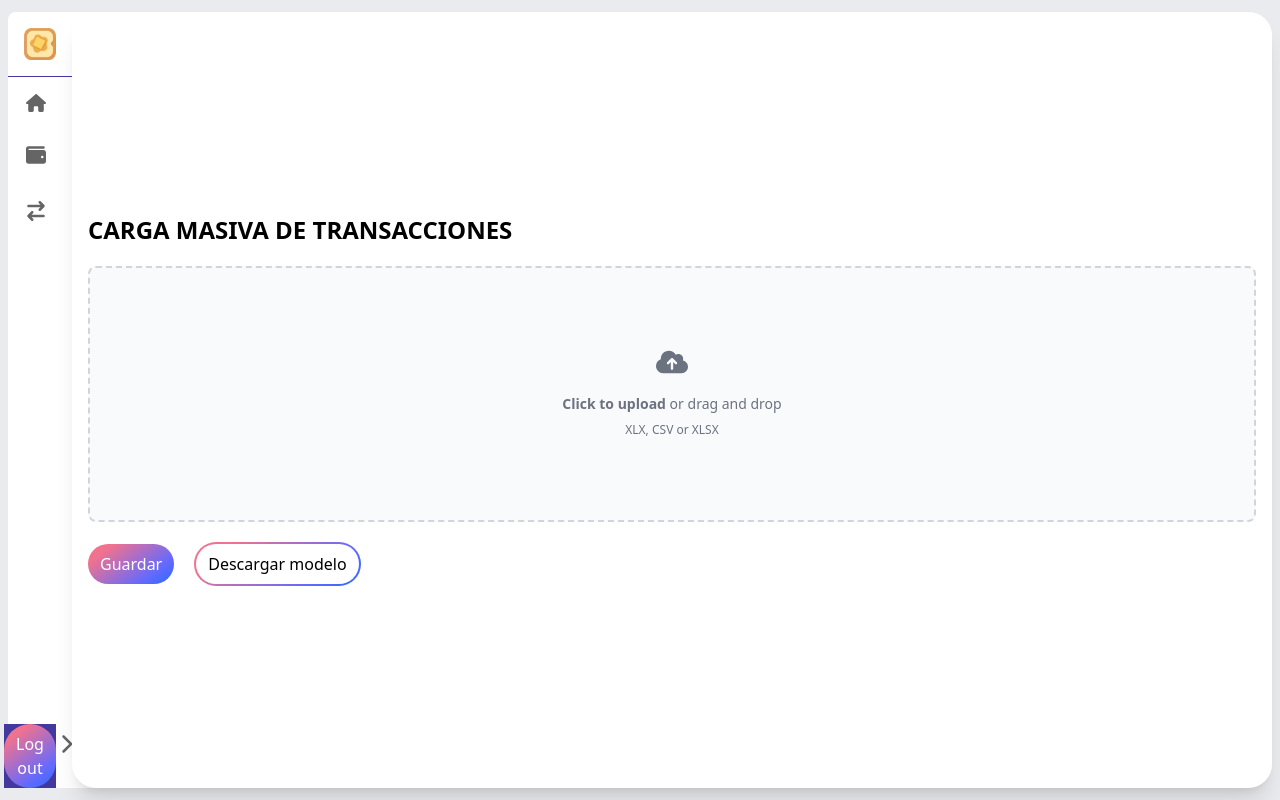
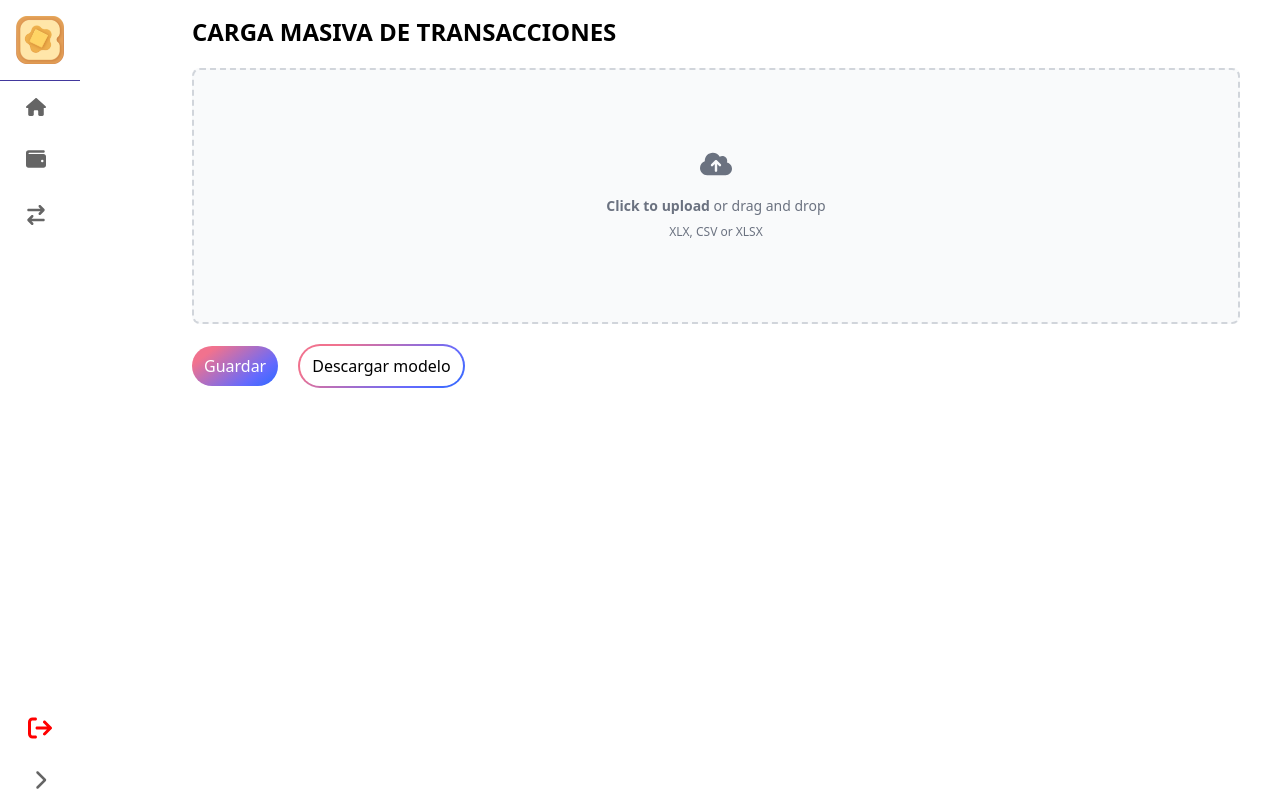
Before and after one commit to Stocks-admin/Front, a Next.js app: page /transactions/massiveCreation in a window 1280 px wide. Built offline with nearby package versions, Linux system fonts and the light colour scheme; no server answers; sample sign-in values are in the browser's storage; what use-query-params would draw is missing.

Commit message:
Several improvements

```diff
--- a/components/Layout/SidebarLayout.tsx
+++ b/components/Layout/SidebarLayout.tsx
@@ -1,21 +1,36 @@
 import React, { PropsWithChildren, useState } from "react";
 import Sidebar from "../Sidebar";
 
-const SidebarLayout = (props: PropsWithChildren) => {
+const SidebarLayout = ({ children }: PropsWithChildren) => {
   const [collapsed, setSidebarCollapsed] = useState(true);
   return (
-    <div className="min-h-screen px-2 py-3 bg-[#eaebef] flex flex-col">
+    // <div className="min-h-screen h-full px-2 py-3 bg-[#eaebef] flex flex-col">
+    //   <div
+    //     className={`grid flex-1 bg-white rounded-3xl ${
+    //       collapsed ? "grid-cols-sidebar-collapsed" : "grid-cols-sidebar"
+    //     } transition-[grid-template-columns] duration-300 ease-in-out`}
+    //   >
+    //     {/* sidebar */}
+    //     <Sidebar collapsed={collapsed} setCollapsed={setSidebarCollapsed} />
+    //     {/* content */}
+    //     <div className="bg-white rounded-3xl shadow-xl">
+    //         <div className="container mx-auto h-full">{props.children}</div>
+    //     </div>
+    //   </div>
+    // </div>
+
+    <div className="min-h-screen h-full pe-2">
       <div
-        className={`grid flex-1 bg-white rounded-3xl ${
+        className={`grid gap-2 flex-1 rounded-3xl ${
           collapsed ? "grid-cols-sidebar-collapsed" : "grid-cols-sidebar"
         } transition-[grid-template-columns] duration-300 ease-in-out`}
       >
         {/* sidebar */}
         <Sidebar collapsed={collapsed} setCollapsed={setSidebarCollapsed} />
-        {/* content */}
-        <div className="bg-white rounded-3xl shadow-xl">
-          <div className="container mx-auto h-full">{props.children}</div>
-        </div>
+      </div>
+      {/* content */}
+      <div className="p-4 sm:ml-40">
+        <div className="container mx-auto h-full">{children}</div>
       </div>
     </div>
   );
--- a/components/Sidebar.tsx
+++ b/components/Sidebar.tsx
@@ -8,6 +8,7 @@ import {
   faHome,
   faWallet,
   faArrowRightArrowLeft,
+  faArrowRightFromBracket,
 } from "@fortawesome/free-solid-svg-icons";
 import logo from "./Layout/assets/Iso logo.png";
 import iso from "./Layout/assets/Iso.png";
@@ -24,8 +25,12 @@ const Sidebar = ({ collapsed, setCollapsed }: IProps) => {
   // 👇 use the correct icon depending on the state.
   const icon = collapsed ? faChevronRight : faChevronLeft;
   return (
-    <div className={"bg-white text-[#656565] rounded-lg"}>
-      <div className={"flex flex-col justify-between h-full"}>
+    <aside
+      className={`bg-white text-[#656565] rounded-lg font-poppins fixed top-0 left-0 z-40 h-screen transition-all -translate-x-full sm:translate-x-0 ${
+        collapsed ? "w-20" : "w-40"
+      }`}
+    >
+      <div className={"flex flex-col h-full"}>
         {/* logo and collapse button */}
         <div
           className={`flex items-center border-b border-b-indigo-800 ${
@@ -80,16 +85,29 @@ const Sidebar = ({ collapsed, setCollapsed }: IProps) => {
           </div>
         </div>
         {/* Bottom collapse button */}
+        <div className="mb-5">
+          <button
+            className="flex items-center w-full font-semibold gap-2 px-3"
+            style={{
+              marginLeft: collapsed ? "auto" : "",
+              marginRight: collapsed ? "auto" : "",
+              justifyContent: collapsed ? "center" : "flex-start",
+            }}
+            onClick={() => logout(true)}
+          >
+            <FontAwesomeIcon
+              icon={faArrowRightFromBracket}
+              color="red"
+              size="xl"
+            />
+            {!collapsed && "Logout"}
+          </button>
+        </div>
         <div
           className={`self-bottom flex ${
             collapsed ? "justify-center" : "justify-end"
           }`}
         >
-          <div className="bg-indigo-800">
-            <button className="btn-primary" onClick={() => logout(true)}>
-              Log out
-            </button>
-          </div>
           <button
             className={
               "grid place-content-center hover:bg-indigo-800 w-10 h-10 rounded-full" // shape
@@ -100,7 +118,7 @@ const Sidebar = ({ collapsed, setCollapsed }: IProps) => {
           </button>
         </div>
       </div>
-    </div>
+    </aside>
   );
 };
 export default Sidebar;
--- a/hooks/useUpdatePortfolio.ts
+++ b/hooks/useUpdatePortfolio.ts
@@ -1,7 +1,8 @@
 import { setPortfolio } from "@/redux/slices/portfolioSlice";
-import { getUserPortfolio } from "@/services/userServices";
+import { getUserBenchmark, getUserPortfolio } from "@/services/userServices";
 import { useDispatch } from "react-redux";
 import { useToast } from "./useToast";
+import { setBenchmark } from "@/redux/slices/benchmarkSlice";
 
 export function useUpdatePortfolio() {
   const dispatch = useDispatch();
@@ -13,6 +14,11 @@ export function useUpdatePortfolio() {
       if (newPortfolio.status === 200) {
         dispatch(setPortfolio(newPortfolio.data));
       }
+
+      const newBenchmark = await getUserBenchmark();
+      if (newBenchmark.status === 200) {
+        dispatch(setBenchmark(newBenchmark.data));
+      }
     } catch (error) {
       notify("No se pudo actualizar el portafolio", "error");
       dispatch(setPortfolio([]));
--- a/models/OrganizationModel.ts
+++ b/models/OrganizationModel.ts
@@ -3,3 +3,9 @@ export type Organization = {
   org_category: string;
   logo: string;
 };
+
+export type Bond = {
+  country: string;
+  batch: number;
+  symbol: string;
+};
--- a/models/userModel.ts
+++ b/models/userModel.ts
@@ -1,4 +1,4 @@
-import { Organization } from "./OrganizationModel";
+import { Bond, Organization } from "./OrganizationModel";
 
 export type UserPortfolio = UserStock[];
 
@@ -9,5 +9,7 @@ export type UserStock = {
   final_amount: number;
   purchase_price: number;
   current_price: number;
-  organization: Organization;
+  organization?: Organization;
+  bond_info?: Bond;
+  hasError?: boolean;
 };
--- a/pages/transactions/components/transactionList.tsx
+++ b/pages/transactions/components/transactionList.tsx
@@ -132,6 +132,13 @@ const TransactionList = ({
               </td>
             </tr>
           ))}
+          {transactions.length === 0 && (
+            <tr>
+              <td colSpan={6} className="text-center">
+                No hay transacciones
+              </td>
+            </tr>
+          )}
         </tbody>
       </table>
       <nav className="pagination-control" aria-label="Table navigation">
--- a/pages/wallet/components/AssetsTable.tsx
+++ b/pages/wallet/components/AssetsTable.tsx
@@ -31,11 +31,16 @@ const AssetsTable = ({ assets, variationType, currency }: AssetsTableProps) => {
       <tbody>
         {assets?.length > 0 ? (
           assets.map((asset) => {
+            const currentPrice =
+              asset?.bond_info?.batch !== undefined
+                ? asset.current_price * asset.bond_info.batch
+                : asset.current_price;
             const variation = calculateVariation(
               asset.purchase_price,
-              asset.current_price,
+              currentPrice,
               currency
             );
+
             return (
               <tr
                 key={"asset-" + asset.symbol}
@@ -59,13 +64,12 @@ const AssetsTable = ({ assets, variationType, currency }: AssetsTableProps) => {
                   {getMoneyText(asset.purchase_price, currency)}
                 </td>
                 <td className="py-2">
-                  {getMoneyText(asset.current_price, currency)}
+                  {asset.hasError ? "-" : getMoneyText(currentPrice, currency)}
                 </td>
                 <td>
-                  {getMoneyText(
-                    asset.current_price * asset.final_amount,
-                    currency
-                  )}
+                  {asset.hasError
+                    ? "-"
+                    : getMoneyText(currentPrice * asset.final_amount, currency)}
                 </td>
                 <td
                   className={`py-2 font-bold ${
--- a/pages/wallet/components/CreateTransaction.tsx
+++ b/pages/wallet/components/CreateTransaction.tsx
@@ -47,6 +47,7 @@ const CreateTransaction = ({ isSheetOpen, setIsSheetOpen }: IProps) => {
     formState: { errors },
     setValue,
     watch,
+    reset,
   } = useForm({
     resolver: yupResolver(schema),
     defaultValues: {
@@ -70,12 +71,12 @@ const CreateTransaction = ({ isSheetOpen, setIsSheetOpen }: IProps) => {
     try {
       const transaction = await createTransaction(body);
       if (transaction.status === 200) {
-        updatePortfolio();
-        setIsSheetOpen(false);
-        return notify("Transaccion creada correctamente", "success");
+        reset();
+        await updatePortfolio();
+        notify("Transaccion creada correctamente", "success");
+        return setIsSheetOpen(false);
       }
     } catch (error: any) {
-      console.log(error?.response?.data?.error);
       notify(
         error?.response?.data?.error || "Ocurrio un error inesperado",
         "error"
--- a/pages/wallet/index.tsx
+++ b/pages/wallet/index.tsx
@@ -43,6 +43,7 @@ const Wallet = () => {
     (state: AppState) => state.benchmark,
     shallowEqual
   );
+
   const logout = useLogout();
   const [notify] = useToast();
   const [updatePortfolio] = useUpdatePortfolio();
@@ -73,6 +74,8 @@ const Wallet = () => {
         });
     }
   }, []);
+
+  console.log("portfolio", portfolio);
 
   const portfolioValue = useMemo(() => {
     if (portfolio.status === "success") {
```
